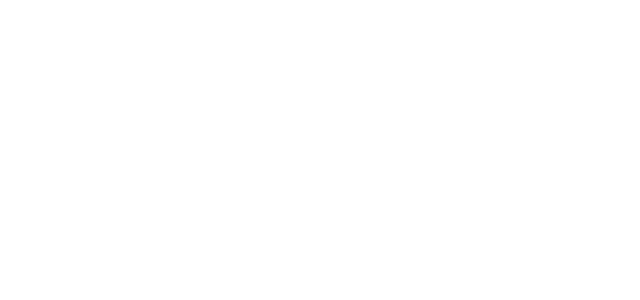
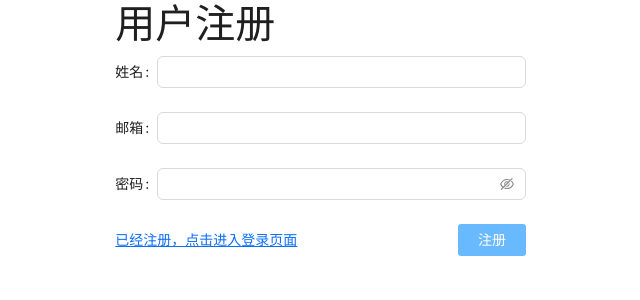
Before and after one commit to hemiahwu/react-expense-tracher, a React (Create React App) app in the folder client/: page /register in a window 1280 px wide. Before the commit this address had no page. Shown: the top 300 px of the page, without its empty margins (428-1068 px from the left). Built offline with nearby package versions, Linux system fonts and the light colour scheme.

Commit message:
lesson-07

```diff
--- a/client/src/App.js
+++ b/client/src/App.js
@@ -2,12 +2,16 @@
 import { BrowserRouter as Routers, Route, Routes } from 'react-router-dom';
 import Home from './pages/Home';
 import Test from './pages/Test';
+import Login from './pages/Login';
+import Register from './pages/Register';
 function App() {
   return (
     <div className='App'>
       <Routers>
         <Routes>
           <Route path='/' element={<Home />} />
+          <Route path='/login' element={<Login />} />
+          <Route path='/register' element={<Register />} />
           <Route path='/test' element={<Test />} />
         </Routes>
       </Routers>
--- a/client/src/index.css
+++ b/client/src/index.css
@@ -4,7 +4,10 @@
   font-family: 'Noto Sans SC', sans-serif !important;
 }
 
-code {
-  font-family: source-code-pro, Menlo, Monaco, Consolas, 'Courier New',
-    monospace;
+.primary{
+  background-color: #68B9FF;
+  padding:5px 20px;
+  color: white;
+  border:none;
+  border-radius: 3px;
 }
--- /dev/null
+++ b/client/src/pages/Login.js
@@ -0,0 +1,7 @@
+import React from 'react';
+
+const Login = () => {
+  return <div>这是登录页面</div>;
+};
+
+export default Login;
--- /dev/null
+++ b/client/src/pages/Register.js
@@ -0,0 +1,36 @@
+import React from 'react';
+import { Form, Input } from 'antd';
+import { Link } from 'react-router-dom';
+const Register = () => {
+  return (
+    <div className='register'>
+      <div className='row'>
+        <div className='col-md-5'>{/* 左侧图片 */}</div>
+        <div className='col-md-4'>
+          {/* form表单 */}
+          <Form>
+            <h1>用户注册</h1>
+            <Form.Item label='姓名' name='name'>
+              <Input />
+            </Form.Item>
+            <Form.Item label='邮箱' name='email'>
+              <Input />
+            </Form.Item>
+            <Form.Item label='密码' name='password'>
+              <Input.Password />
+            </Form.Item>
+
+            <div className='d-flex justify-content-between align-items-center'>
+              <Link to='/login'>已经注册，点击进入登录页面</Link>
+              <button className='primary' type='submit'>
+                注册
+              </button>
+            </div>
+          </Form>
+        </div>
+      </div>
+    </div>
+  );
+};
+
+export default Register;
--- a/client/src/resources/default-layout.css
+++ b/client/src/resources/default-layout.css
@@ -3,7 +3,7 @@
 }
 
 .header{
-    background-color: #1677FF;
+    background-color: #68B9FF;
     padding:20px;
     border-bottom-right-radius: 25px;
     border-bottom-left-radius: 25px;
```
Also changed, not shown: 1 other file (tests, documents, lock files or other folders).
